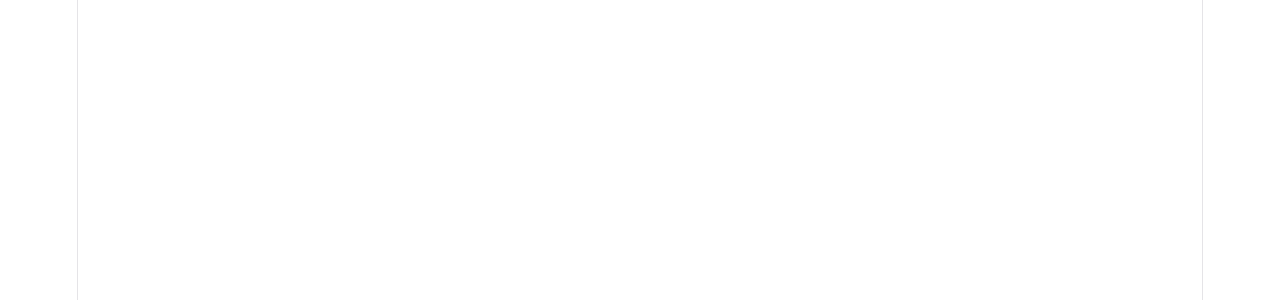
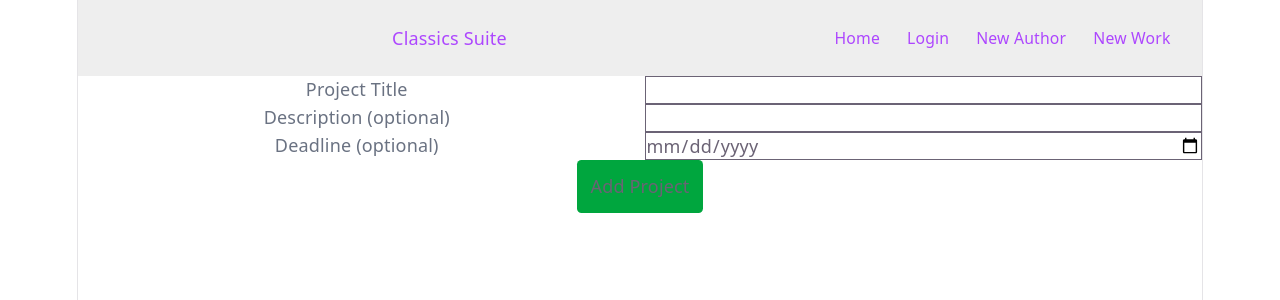
Before and after one commit to alkandrana/classics-suite-react, a React (Vite) app: page /study/add/1 in a window 1280 px wide. Before the commit this address had no page. Shown: the top 300 px of the page. Built offline with nearby package versions, Linux system fonts and the light colour scheme.

Commit message:
Added Add Project form.

```diff
--- a/src/components/Poem.jsx
+++ b/src/components/Poem.jsx
@@ -2,11 +2,13 @@ import { useState, useEffect } from "react";
 import { getFormData, buildSubmitRequest } from "../utils/form_utils.js";
 import { sendRequest, fetchOne } from "../utils/api_utils";
 import Tooltip from "./ui/Tooltip.jsx";
+import { useNavigate } from "react-router-dom";
 
 export default function Poem({ endpoint, workId }) {
 
     const [lineAdd, setLineAdd] = useState(false);
     const [errors, setErrors] = useState([]);
+    const navigate = useNavigate();
     const [work, setWork] = useState(null);
 
     useEffect(() => {
@@ -28,7 +30,7 @@ export default function Poem({ endpoint, workId }) {
                     }
                 });
             } else if (result.statusCode == 404) {
-                setErrors("No project associated with that work exists. Redirecting to Add Project form...");
+                setErrors(["No project associated with that work exists. Redirecting to Add Project form..."]);
                 navigate(`/study/add/${workId}`);
             }
 
@@ -114,6 +116,7 @@ export default function Poem({ endpoint, workId }) {
     ) : (
         <div className="text-red-500">
             One or more errors occurred:
+            {console.log(errors)}
             {errors.map((error, i) => <p key={i}>{error}</p>)}
         </div>
     )
--- a/src/components/project/AddProject.jsx
+++ b/src/components/project/AddProject.jsx
@@ -1,4 +1,53 @@
+import { getFormData, buildSubmitRequest } from '../../utils/form_utils';
+import { sendRequest } from '../../utils/api_utils.js';
+import SimpleInput from '../form/SimpleInput.jsx';
+import { useNavigate, useParams } from 'react-router-dom';
+import { useState } from 'react';
 export default function AddProject() {
+
     const { workId } = useParams();
+    const navigate = useNavigate();
+    const [errors, setErrors] = useState(null);
 
+    const handleAddProject = (e) => {
+        const data = getFormData(e);
+        data.opusId = workId;
+        const request = buildSubmitRequest(data, "projects");
+        const result = sendRequest(request);
+        if (result.status == "success" || result.statusCode == 409) {
+            navigate(`/study/${workId}`);
+        } else if (result.statusCode == 401) {
+            console.log("User not logged in: redirecting to login page...");
+            navigate('/acount/login');
+        } else {
+            console.log("An error occurred attempting to save the project: ", result);
+            const currentErrors = errors;
+            if (currentErrors) {
+                currentErrors.formSubmission = result.errors;
+            } else {
+                currentErrors = {
+                    formSubmission: result.errors
+                };
+            }
+            setErrors(currentErrors);
+        }
+    }
+
+    return (
+        <>
+            <div className='text-red-600' >
+                {errors && Object.keys(errors).map((cat) => (
+                    <>
+                        <div className='text-lg font-bold'>{cat}</div>
+                        <p>{errors[cat]}</p>
+                    </>
+                ))}</div>
+            <form onSubmit={handleAddProject}>
+                <SimpleInput name={"label"} label={"Project Title"} datatype={"text"} />
+                <SimpleInput name={"description"} label={"Description (optional)"} datatype={"text"} />
+                <SimpleInput name={"deadline"} label="Deadline (optional)" datatype={"date"} />
+                <button type="submit" className='bg-green-600 p-3 rounded'>Add Project</button>
+            </form>
+        </>
+    )
 }
--- a/src/main.jsx
+++ b/src/main.jsx
@@ -11,6 +11,7 @@ import Study from './components/Study.jsx';
 import Register from './components/account/Register.jsx'
 import Login from './components/account/Login.jsx'
 import AddVocab from './components/AddVocab.jsx'
+import AddProject from './components/project/AddProject.jsx'
 
 createRoot(document.getElementById('root')).render(
     <StrictMode>
@@ -19,8 +20,8 @@ createRoot(document.getElementById('root')).render(
                 <Route path="/" element={<App />}>
                     <Route index element={<HomePage />} />
                     <Route path='account'>
-                        <Route path="register" element={<Register/>}/>
-                        <Route path="login" element={<Login/>} />
+                        <Route path="register" element={<Register />} />
+                        <Route path="login" element={<Login />} />
                     </Route>
                     <Route path="author">
                         <Route path="add" element={<AddAuthor />} />
@@ -30,10 +31,11 @@ createRoot(document.getElementById('root')).render(
                         <Route path="add" element={<AddOpus />} />
                     </Route>
                     <Route path="study" >
-                        <Route path=":workId" element={<Study/>}/>
+                        <Route path=":workId" element={<Study />} />
+                        <Route path="add/:workId" element={<AddProject />} />
                     </Route>
                     <Route path="vocab">
-                        <Route path="add/:lineId" element={<AddVocab/>} />
+                        <Route path="add/:lineId" element={<AddVocab />} />
                     </Route>
                 </Route>
             </Routes>
--- a/src/utils/api_utils.js
+++ b/src/utils/api_utils.js
@@ -23,7 +23,7 @@ const fetchAll = async (endpoint) => {
     return result;
 }
 
-const sendRequest = async (request, navigate) => {
+const sendRequest = async (request) => {
     const result = {};
     const response = await fetch(request.url, request.options);
     result.statusCode = response.status;
@@ -34,7 +34,6 @@ const sendRequest = async (request, navigate) => {
             result.data = content;
         } else if (response.status == 401) {
             console.log("User not logged in: redirecting to login page.");
-            navigate("/account/login");
         }
 
         else {
```
